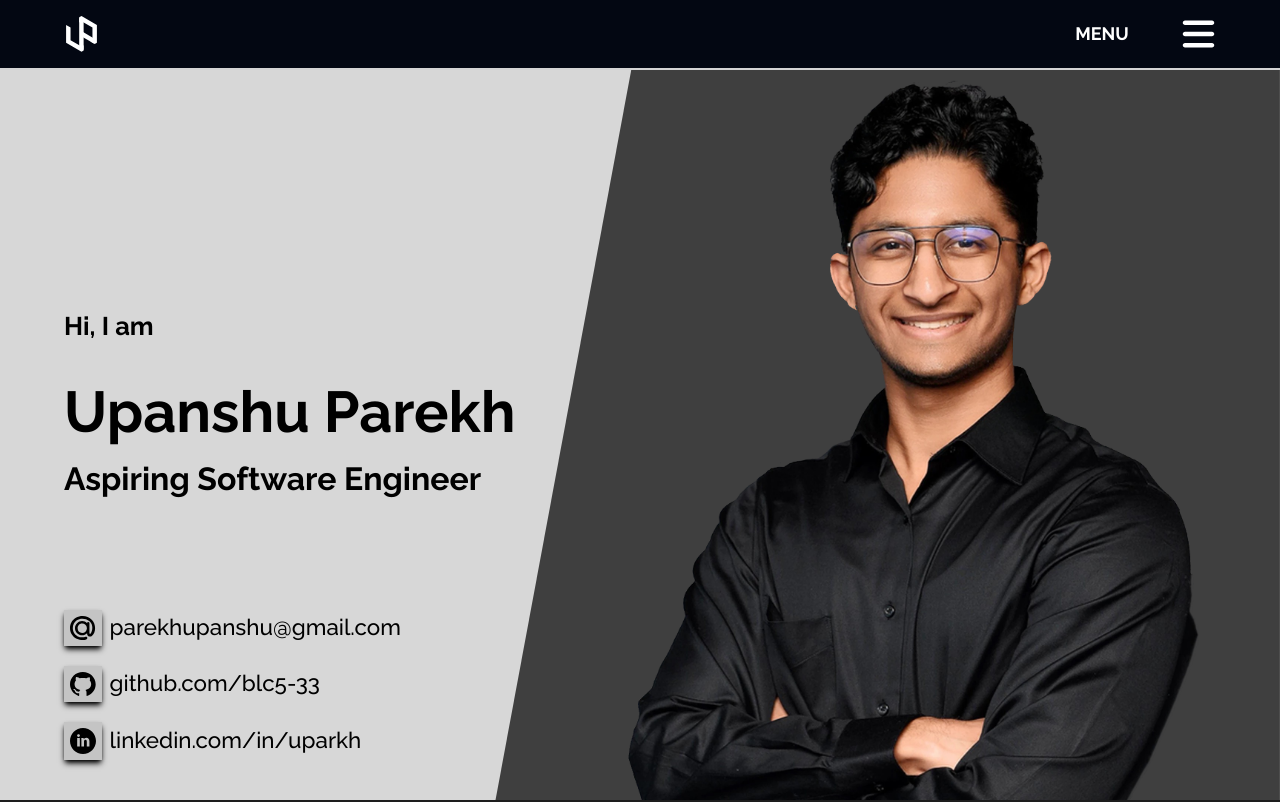
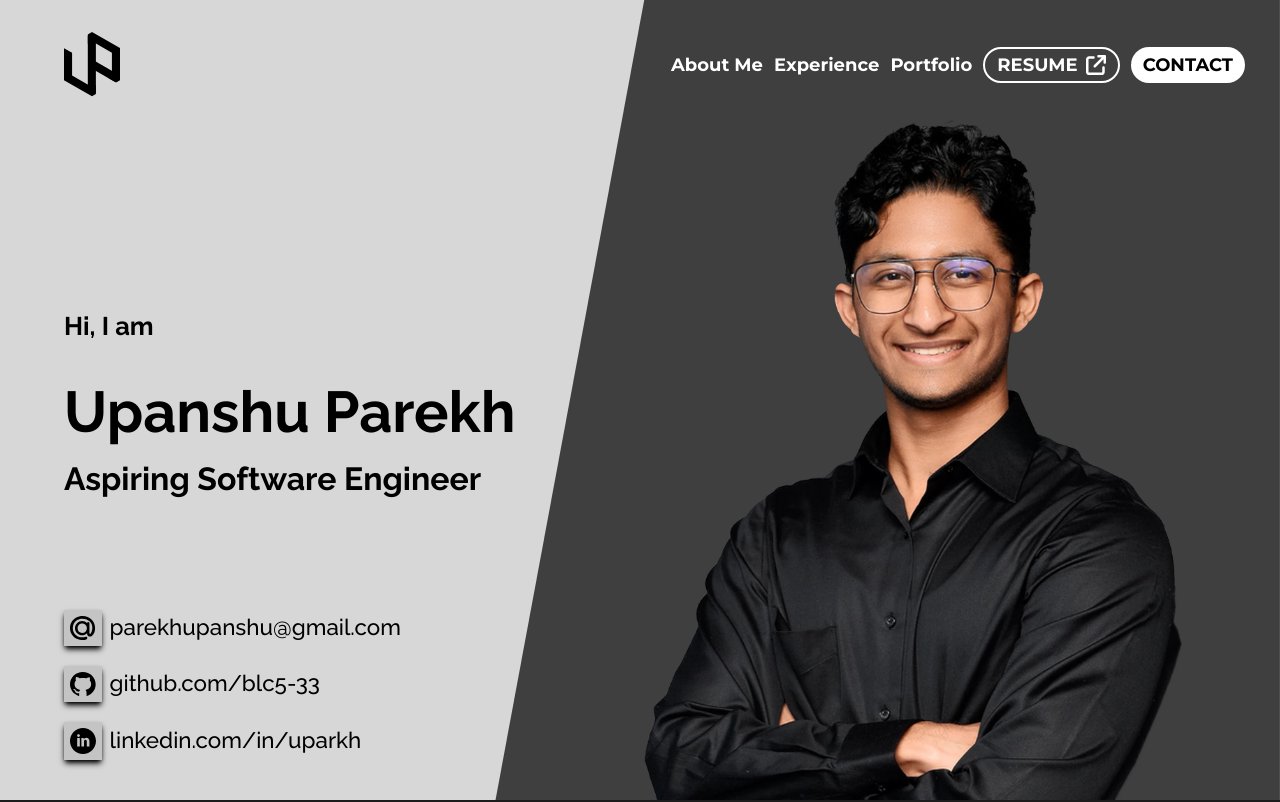
Before and after one commit to uparkh/portfolio, a Next.js app: page / in a window 1280 px wide. Shown: the top 802 px of the page. Built offline with nearby package versions, Linux system fonts and the light colour scheme.

Commit message:
desktop hero screen done

```diff
--- a/src/app/_components/navbar.tsx
+++ b/src/app/_components/navbar.tsx
@@ -34,8 +34,51 @@ export default function Navbar(): JSX.Element {
   }
 
   return (
+    <>
+      {/* HIGHER WIDTH NAVBAR >= 1280px */}
+      <nav className="absolute z-10 hidden w-full items-center justify-between border-b-2 border-neutral-300 bg-gray-950 bg-opacity-90 py-4 pl-12 pr-6 md:landscape:flex xl:landscape:border-none xl:landscape:bg-transparent xl:landscape:pl-16 xl:landscape:pt-8">
+        <Image
+          src={upanshuParekhLogo}
+          alt="Upanshu Parekh's Logo"
+          sizes=""
+          className="w-11 xl:landscape:w-14 xl:landscape:invert 2xl:landscape:w-20"
+        />
+        <ul className="flex items-center gap-7 font-montserrat text-lg font-bold tracking-normal text-white xl:w-1/2 xl:justify-evenly xl:gap-0">
+          <a href="#about-me">
+            <li className="hover:opacity-75">About Me</li>
+          </a>
+          <a href="#experience">
+            <li className="hover:opacity-75">Experience</li>
+          </a>
+          <a href="#portfolio">
+            <li className="hover:opacity-75">Portfolio</li>
+          </a>
+          <Link
+            href="/files/Upanshu_Parekh_Resume.pdf"
+            target="_blank"
+            rel="noreferrer noopener"
+          >
+            <li className="flex items-center gap-2 rounded-full border-2 border-white px-3 py-0.5 hover:opacity-75">
+              RESUME
+              <Image
+                src={arrowFromBox}
+                alt="Arrow from Box"
+                sizes="1.25rem"
+                className="w-5 invert"
+              />
+            </li>
+          </Link>
+          <a
+            href="#contact-me"
+            className="rounded-full bg-white px-3 py-1 text-black hover:bg-opacity-75"
+          >
+            <li className="hover:opacity-75">CONTACT</li>
+          </a>
+        </ul>
+      </nav>
+      {/* LOWER WIDTH NAVBAR < 1280px */}
       <nav
-      className={`${menuState === MenuState.OPEN ? "fixed" : "absolute"} z-40 w-screen overflow-visible`}
+        className={`${menuState === MenuState.OPEN ? "fixed" : "absolute"} z-40 w-screen overflow-visible md:landscape:hidden`}
       >
         <div className="relative z-20 flex items-center justify-between border-b-2 border-neutral-300 bg-gray-950 px-6 py-4">
           <Image
@@ -118,5 +161,6 @@ export default function Navbar(): JSX.Element {
           </a>
         </ul>
       </nav>
+    </>
   );
 }
--- a/src/app/page.tsx
+++ b/src/app/page.tsx
@@ -35,7 +35,7 @@ export default function Home(): JSX.Element {
             fill={true}
             className="-z-10 object-cover opacity-70 brightness-[0]"
           />
-          <div className="h-9/10 absolute bottom-0 right-3 mx-auto w-5/6">
+          <div className="absolute bottom-0 right-3 mx-auto h-[85%] w-5/6">
             <Image
               src={portrait}
               alt="Upanshu's portrait"
@@ -46,12 +46,12 @@ export default function Home(): JSX.Element {
           </div>
         </div>
         <div className="absolute bottom-0 left-0 z-20 flex h-2/3 w-1/2 flex-col items-start justify-between p-10 font-raleway font-bold text-black lg:pl-16">
-          <div>
+          <header>
             <p className="text-2vmax">Hi, I am</p>
             <br />
             <h1 className="text-4.5vmax">Upanshu Parekh</h1>
             <h4 className="text-2.5vmax">Aspiring Software Engineer</h4>
-          </div>
+          </header>
           <ul className="flex flex-col gap-5">
             <li>
               <SocialLink
@@ -98,11 +98,11 @@ export default function Home(): JSX.Element {
             className="-z-10 opacity-70"
           />
           <div className="relative col-span-5 px-4 font-raleway font-bold text-white">
-            <div className="absolute bottom-0 flex h-4/5 flex-col justify-evenly">
+            <header className="absolute bottom-0 flex h-4/5 flex-col justify-evenly">
               <p className="text-3vmax">Hi, I am</p>
               <h1 className="text-5vmax">Upanshu Parekh</h1>
               <h4 className="text-3vmax">Aspiring Software Engineer</h4>
-            </div>
+            </header>
           </div>
           <div className="flex flex-col items-center justify-around">
             <a
```
Lines whose indentation alone changed are shown as unchanged.
